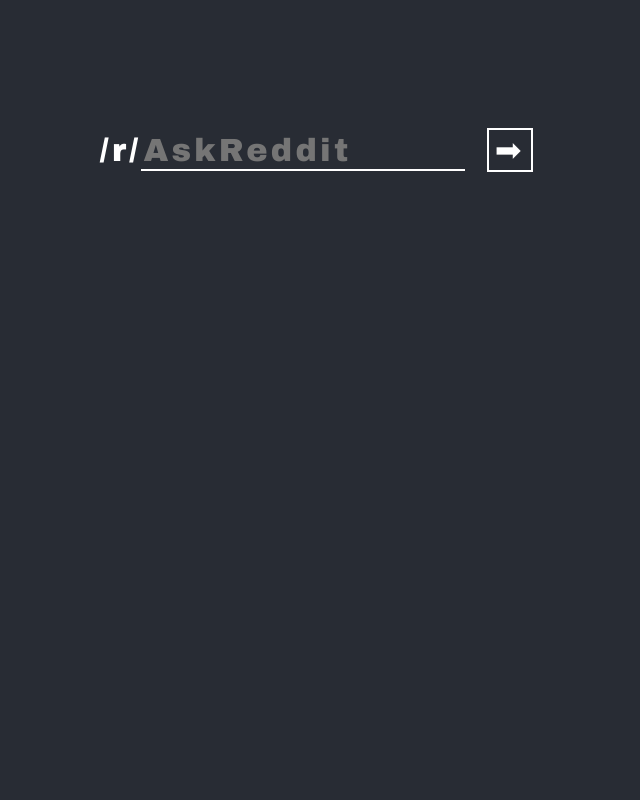
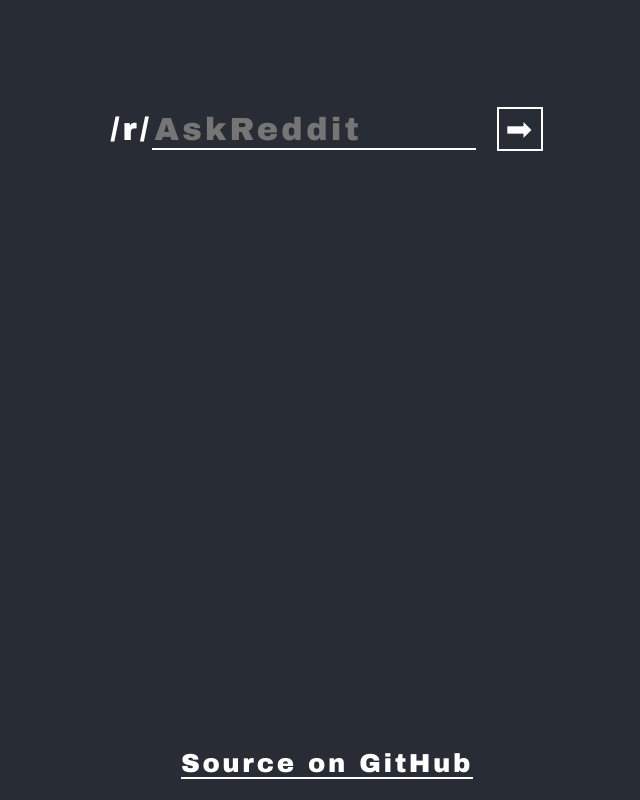
Before and after one commit to f-a-r-a-z/reddit-poetry, a React (Create React App) app in the folder client/: page / in a window 1280 px wide. Shown: the whole page, without its empty margins (313-953 px from the left). Built offline with nearby package versions, Linux system fonts and the light colour scheme; the HTML template or start-up script is replaced by a standard one.

Commit message:
Add GitHub link

```diff
--- a/client/public/index.html
+++ b/client/public/index.html
@@ -14,6 +14,7 @@
 		<link rel="shortcut icon" href="%PUBLIC_URL%/favicon.ico" />
 		<meta name="viewport" content="width=device-width, initial-scale=1" />
 		<meta name="theme-color" content="#000000" />
+		<meta name="description" content="Generate random poetry from Reddit posts" />
 		<!--
 			Notice the use of %PUBLIC_URL% in the tags above.
 			It will be replaced with the URL of the `public` folder during the build.
--- a/client/src/App.css
+++ b/client/src/App.css
@@ -44,11 +44,11 @@
 	background-color: transparent;
 	border: 2px solid white;
 	outline: none;
-	margin: 1ch;
+	margin-left: 1ch;
 	transition: 0.25s;
 }
 
-.subreddit-submit-button:hover {
+.subreddit-submit-button:hover, .subreddit-submit-button:focus {
 	background-color: white;
 	color: var(--bg-color);
 	cursor: pointer;
@@ -59,17 +59,20 @@
 	flex-direction: column;
 	align-items: center;
 	justify-content: flex-start;
+	margin-bottom: 5ch;
 }
 
 .subreddit-poem-line {
 	margin: 1ch 3ch;
 }
 
-.subreddit-poem-link:link, .subreddit-poem-link:visited, .subreddit-poem-link:hover, .subreddit-poem-link:active {
+.link {
 	text-decoration: none;
-}
-
-.subreddit-poem-link {
 	border-bottom: 2px solid white;
 	font-size: calc(var(--font-size) - 6px);
 }
+
+footer {
+	margin-top: auto;
+	margin-bottom: 1ch;
+}
--- a/client/src/App.js
+++ b/client/src/App.js
@@ -10,14 +10,15 @@
 		<div className="App text-style">
 			<SubredditInput subreddit={subreddit} />
 			{hasSubredditInput && <SubredditPoem subreddit={subreddit} />}
+			<Footer />
 		</div>
 	);
 }
 
 function SubredditInput(props) {
 	return (
-		<div className="subreddit-input">
-			<form method="get">
+		<form method="get" className="subreddit-input">
+			<label htmlFor="subreddit" hidden={true}>Subreddit: </label>
 			/r/<input
 				type="text"
 				name="subreddit"
@@ -28,7 +29,6 @@
 				autoComplete="off" />
 			<SubredditSubmit />
 		</form>
-		</div>
 	);
 }
 
@@ -36,8 +36,7 @@
 	return (
 		<div className="subreddit-submit">
 			<button
-			className="subreddit-submit-button text-style"
-			onClick={()=>{}}>
+			className="subreddit-submit-button text-style">
 				➡
 			</button>
 		</div>
@@ -92,9 +91,9 @@
 
 		return (
 			<center>
-				<div className="subreddit-poem">
+				<article className="subreddit-poem">
 					{jsx}
-				</div>
+				</article>
 			</center>
 		);
 	}
@@ -102,16 +101,14 @@
 
 function PoemLine(props) {
 	return (
-		<div className="subreddit-poem-line">
+		<p className="subreddit-poem-line">
 			<a
 				href={`https://reddit.com${props.permalink}`}
-				className="subreddit-poem-link text-style"
+				className="link text-style"
 				dangerouslySetInnerHTML={{__html: props.title}} // Prevent react double-escaping html
-				target="_blank"
-				rel="noopener noreferrer"
 			></a>
 			<br />
-		</div>
+		</p>
 	);
 }
 
@@ -131,4 +128,18 @@
 	);
 }
 
+function Footer() {
+	return (
+		<footer>
+			<center>
+				<a
+				href="https://github.com/f-a-r-a-z/reddit-poetry"
+				className="link text-style">
+					Source on GitHub
+				</a>
+			</center>
+		</footer>
+	);
+}
+
 export default App;
```
Lines whose indentation alone changed are shown as unchanged.
